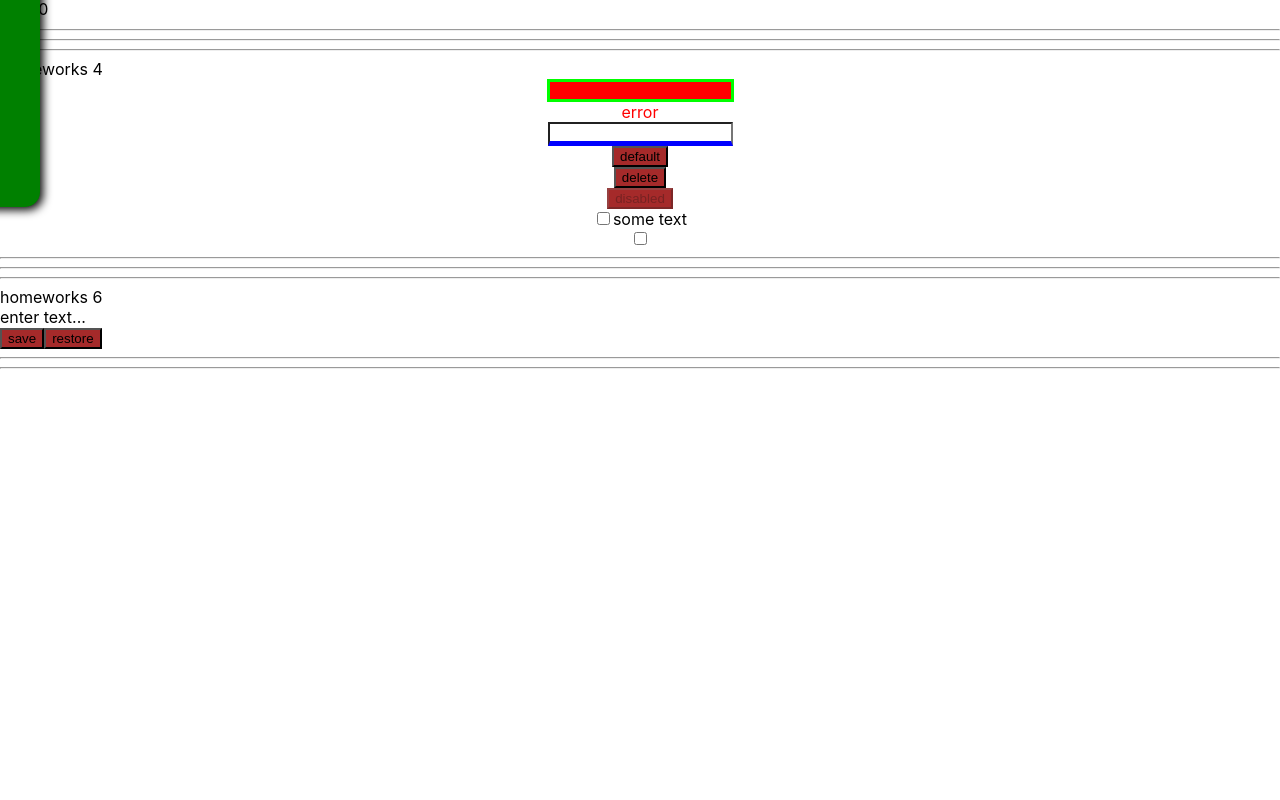
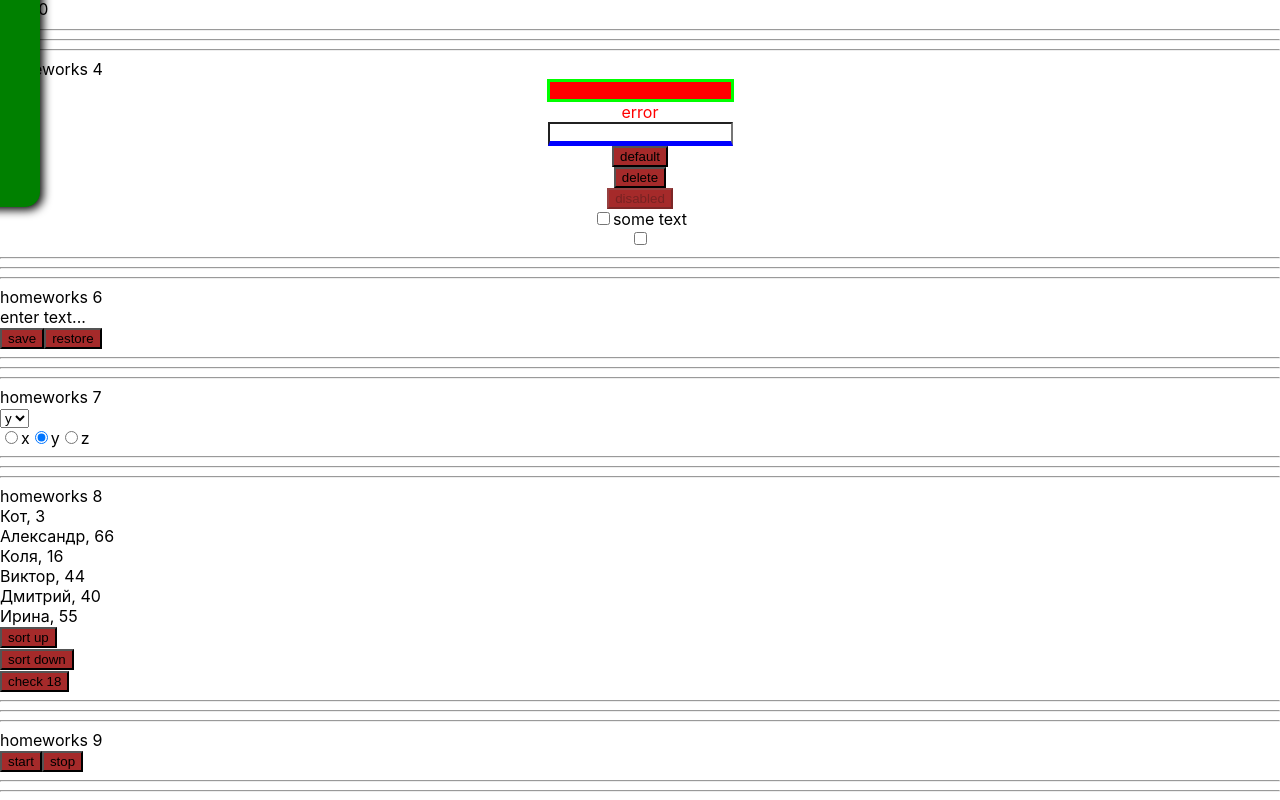
Before and after one commit to breznovic/fitness, a React (Create React App) app: page /#/PRE_JUNIOR in a window 1280 px wide. Shown: the part 604-1404 px from the top of the page. Before the commit the page ends 981 px from the top, so only its background shows below. Built offline with nearby package versions, Linux system fonts and the light colour scheme.

Commit message:
9 homework

```diff
--- a/src/p1-main/m1-ui/u1-app/App.tsx
+++ b/src/p1-main/m1-ui/u1-app/App.tsx
@@ -1,11 +1,10 @@
 import React from 'react'
 import s from './App.module.css'
-import HW1 from '../../../p2-homeworks/h1/HW1'
-import HW2 from "../../../p2-homeworks/h2/HW2";
-import HW3 from "../../../p2-homeworks/h3/HW3";
-import HW4 from "../../../p2-homeworks/h4/HW4";
 import HW5 from "../../../p2-homeworks/h5/HW5";
 import HW6 from "../../../p2-homeworks/h6/HW6";
+import HW7 from "../../../p2-homeworks/h7/HW7";
+import HW8 from "../../../p2-homeworks/h8/HW8";
+import HW9 from "../../../p2-homeworks/h9/HW9";
 
 function App() {
     return (
@@ -17,6 +16,9 @@ function App() {
             {/*<HW4/>*/}
             <HW5/>
             <HW6/>
+            <HW7/>
+            <HW8/>
+            <HW9/>
 
         </div>
     )
--- a/src/p2-homeworks/h7/common/c5-SuperSelect/SuperSelect.tsx
+++ b/src/p2-homeworks/h7/common/c5-SuperSelect/SuperSelect.tsx
@@ -1,10 +1,10 @@
-import React, {SelectHTMLAttributes, DetailedHTMLProps, ChangeEvent} from 'react'
+import React, {SelectHTMLAttributes, DetailedHTMLProps, ChangeEvent, ChangeEventHandler} from 'react'
 
 type DefaultSelectPropsType = DetailedHTMLProps<SelectHTMLAttributes<HTMLSelectElement>, HTMLSelectElement>
 
 type SuperSelectPropsType = DefaultSelectPropsType & {
-    options?: any[]
-    onChangeOption?: (option: any) => void
+    options?: string[]
+    onChangeOption?: (option: string) => void
 }
 
 const SuperSelect: React.FC<SuperSelectPropsType> = (
@@ -14,10 +14,13 @@ const SuperSelect: React.FC<SuperSelectPropsType> = (
         ...restProps
     }
 ) => {
-    const mappedOptions: any[] = []; // map options with key
+    const mappedOptions: any[] = options ? options.map((o, i) =>(
+        <option value={o} key={i}>{o}</option>
+    )): [];
 
     const onChangeCallback = (e: ChangeEvent<HTMLSelectElement>) => {
-        // onChange, onChangeOption
+        onChange && onChange(e)
+        onChangeOption && onChangeOption(e.currentTarget.value)
     }
 
     return (
--- a/src/p2-homeworks/h7/common/c6-SuperRadio/SuperRadio.tsx
+++ b/src/p2-homeworks/h7/common/c6-SuperRadio/SuperRadio.tsx
@@ -16,14 +16,19 @@ const SuperRadio: React.FC<SuperRadioPropsType> = (
     }
 ) => {
     const onChangeCallback = (e: ChangeEvent<HTMLInputElement>) => {
-        // onChange, onChangeOption
+        onChange && onChange(e)
+        onChangeOption && onChangeOption(e.currentTarget.value)
     }
 
 
-    const mappedOptions: any[] = options ? options.map((o, i) => ( // map options with key
+    const mappedOptions: any[] = options ? options.map((o, i) => (
         <label key={name + '-' + i}>
             <input
                 type={'radio'}
+                name={name}
+                onChange={onChangeCallback}
+                checked={o === value}
+                value={o}
                 // name, checked, value, onChange
             />
             {o}
--- a/src/p2-homeworks/h8/HW8.tsx
+++ b/src/p2-homeworks/h8/HW8.tsx
@@ -2,9 +2,13 @@ import React, {useState} from 'react'
 import {homeWorkReducer} from './bll/homeWorkReducer'
 import SuperButton from '../h4/common/c2-SuperButton/SuperButton'
 
-// export type UserType =
+export type UserType = {
+    _id: number
+    name: string
+    age: number
+}
 
-const initialPeople = [
+const initialPeople: Array<UserType> = [
     {_id: 0, name: 'Кот', age: 3},
     {_id: 1, name: 'Александр', age: 66},
     {_id: 2, name: 'Коля', age: 16},
@@ -14,16 +18,19 @@ const initialPeople = [
 ]
 
 function HW8() {
-    const [people, setPeople] = useState<any>(initialPeople) // need to fix any
+    const [people, setPeople] = useState<Array<UserType> >(initialPeople) // need to fix any
 
     // need to fix any
-    const finalPeople = people.map((p: any) => (
+    const finalPeople = people.map((p: UserType) => (
         <div key={p._id}>
-            some name, age
+            {p.name}, {p.age}
         </div>
     ))
 
     const sortUp = () => setPeople(homeWorkReducer(initialPeople, {type: 'sort', payload: 'up'}))
+
+    const sortDown= () => setPeople(homeWorkReducer(initialPeople, {type: 'sort', payload: 'down'}))
+    const check = () => setPeople(homeWorkReducer(initialPeople, {type: 'check', payload: '18'}))
 
     return (
         <div>
@@ -34,8 +41,8 @@ function HW8() {
             {finalPeople}
 
             <div><SuperButton onClick={sortUp}>sort up</SuperButton></div>
-            <div>sort down</div>
-            check 18
+            <div><SuperButton onClick={sortDown}>sort down</SuperButton></div>
+            <div><SuperButton onClick={check}>check 18</SuperButton></div>
 
             <hr/>
             {/*для личного творчества, могу проверить*/}
--- a/src/p2-homeworks/h8/bll/homeWorkReducer.ts
+++ b/src/p2-homeworks/h8/bll/homeWorkReducer.ts
@@ -1,13 +1,22 @@
-export const homeWorkReducer = (state: any, action: any): any => { // need to fix any
+import {UserType} from "../HW8";
+
+export const homeWorkReducer = (state: UserType[], action: { type: 'sort' | 'check', payload: 'up' | 'down' | string | number }): UserType[] => { // need to fix any
     switch (action.type) {
         case 'sort': {
             // need to fix
-            return state
+            if (action.payload === 'up') {
+                return state.map(m => ({...m})).sort((a, b) => a.name > b.name ? 1 : -1)
+            } else if (action.payload === 'down') {
+                return state.map(m => ({...m})).sort((a, b) => a.name < b.name ? 1 : -1)
+            } else {
+                return {...state}
+            }
         }
         case 'check': {
             // need to fix
+            return state.filter(f => f.age > +action.payload)
+        }
+        default:
             return state
-        }
-        default: return state
     }
 }
--- a/src/p2-homeworks/h9/Clock.tsx
+++ b/src/p2-homeworks/h9/Clock.tsx
@@ -7,25 +7,25 @@ function Clock() {
     const [show, setShow] = useState<boolean>(false)
 
     const stop = () => {
-        // stop
+        clearInterval(timerId)
     }
     const start = () => {
         stop()
         const id: number = window.setInterval(() => {
-            // setDate
+            setDate(new Date())
         }, 1000)
         setTimerId(id)
     }
 
     const onMouseEnter = () => {
-        // show
+        setShow(true)
     }
     const onMouseLeave = () => {
-        // close
+        setShow(false)
     }
 
-    const stringTime = 'Time' // fix with date
-    const stringDate = 'Date' // fix with date
+    const stringTime = date?.toLocaleTimeString()
+    const stringDate = date?.toLocaleDateString()
 
     return (
         <div>
```
Also changed, not shown: src/p2-homeworks/h7/HW7.tsx (line endings or trailing spaces), 1 other file (tests, documents, lock files or other folders).
